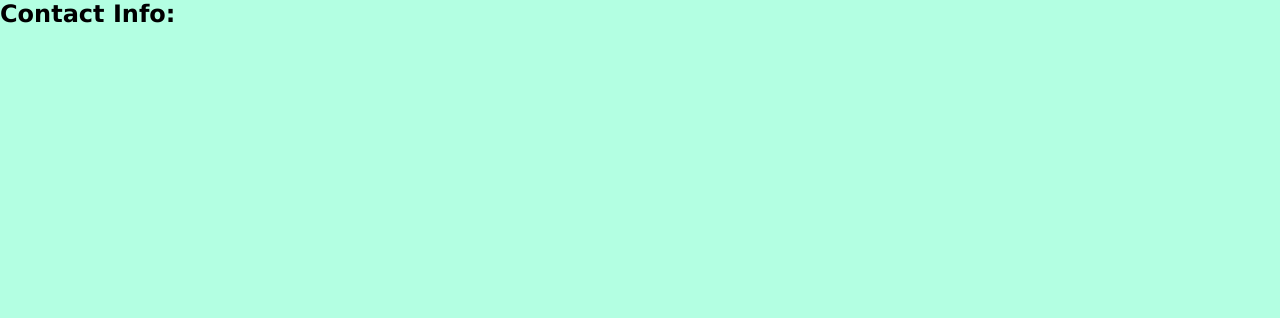
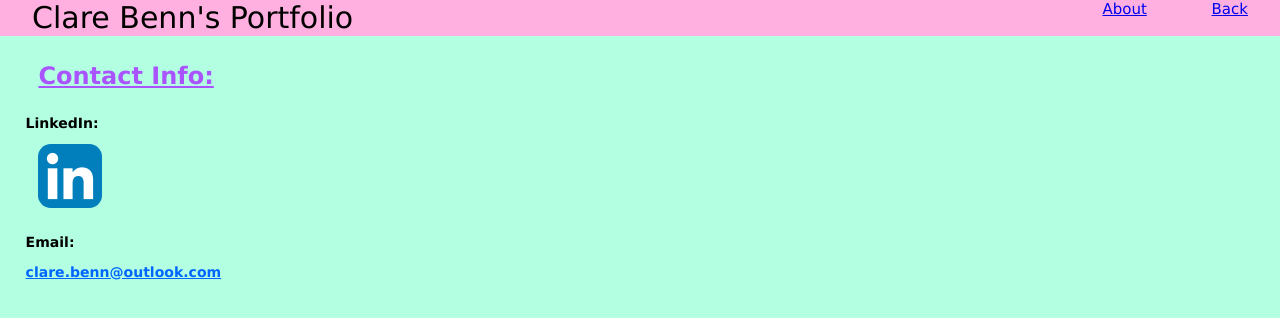
Before and after one commit to clarechan1738/clarechan1738.github.io, a plain HTML site: page contact.html in a window 1280 px wide. Drawn offline with Linux system fonts and the light colour scheme.

Commit message:
Added some more stuff
Filled in the contact and about me pages

```diff
--- a/contact.html
+++ b/contact.html
@@ -2,10 +2,28 @@
 	<meta charset="UTF-8">
 	<HEAD>
 		<link rel="stylesheet" href="stylesheet.css">
-		<TITLE>Contact Info</TITLE>
+		<TITLE>About Me</TITLE>
 	</HEAD>
 	<BODY>
-        <h1>Contact Info: </h1>
+		<nav>
+			<div class="navBar">
+				<span class="navTitle">
+					<a>Clare Benn's Portfolio</a>
+				</span>
+
+				<span class="navItems">
+
+					<a href="aboutme.html">About</a>
+					<a href="index.html">Back</a>
+				</span>
+			</div>
+
+		</nav>
+        <h1 class="aboutTitle">Contact Info: </h1>
+		<h3 class="contactTxt">LinkedIn: <br></h3>
+		<h3 class="linkTxt"><a href="https://www.linkedin.com/in/clare-benn/" target="_blank" rel="noopener noreferrer"><img class="contactImgs" src="images/LinkedIn_icon.png"></a></h3>
+		<h3 class="contactTxt">Email: <br></h3>
+		<h3 class="linkTxt2">clare.benn@outlook.com</h3>
 	</BODY>
 </html>
 
--- a/stylesheet.css
+++ b/stylesheet.css
@@ -74,3 +74,73 @@ img.gameLogo{
 	margin-left: 2.5%;
 	font-size: 30px;
 }
+
+.aboutTitle{
+	margin-left: 3%;
+	margin-top: 2%;
+	margin-right: 0;
+	margin-bottom: 0;
+	max-width: 100%;
+	text-decoration: underline;
+	color:rgb(170, 84, 255);
+}
+
+.aboutTxt{
+	display: block;
+	margin-left: 10%;
+	margin-top: 5%;
+	margin-right: auto;
+	max-width: 50%;
+	text-align: center;
+}
+
+.aboutImgs{
+	display: block;
+	margin-left: 15%;
+	margin-right: auto;
+	margin-bottom:2%;
+	margin-top:10%;
+	border-radius: 20%;
+	height: 650px;
+	width: 1200px;
+}
+
+
+.contactTxt{
+	display: block;
+	margin-left: 2%;
+	margin-top: 2%;
+	margin-right: auto;
+	max-width: 50%;
+}
+
+.LinkTxt{
+	display: block;
+	margin-left: 2%;
+	margin-top: 2%;
+	margin-right: auto;
+	max-width: 50%;
+	color: rgb(0, 102, 255);
+	text-decoration: underline;
+}
+
+.contactImgs{
+	display: block;
+	margin-left: 2%;
+	margin-right: auto;
+	margin-bottom:0%;
+	margin-top:-2%;
+	border-radius: 20%;
+	height: 64px;
+	width: 64px;
+}
+
+.linkTxt2{
+	display: block;
+	margin-left: 2%;
+	margin-top: 0%;
+	margin-right: auto;
+	max-width: 50%;
+	color: rgb(0, 102, 255);
+	text-decoration: underline;
+}
```
Also changed, not shown: aboutme.html (+27 -1 lines), index.html (+7 -2 lines), images/3DRoom.JPG (added), images/InvAtt_Logo.png (added), images/LinkedIn_icon.png (added), images/OrangePhone.PNG (added), images/Planet.JPG (added).
